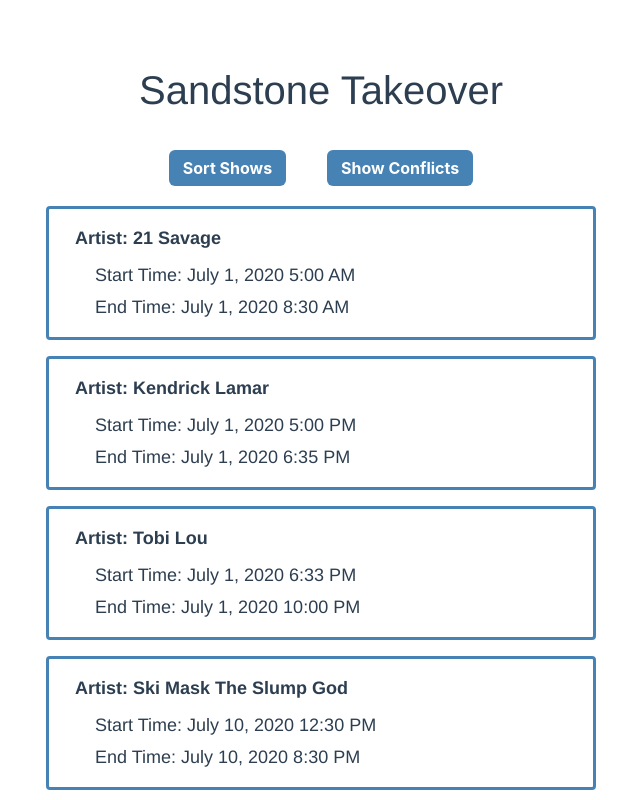
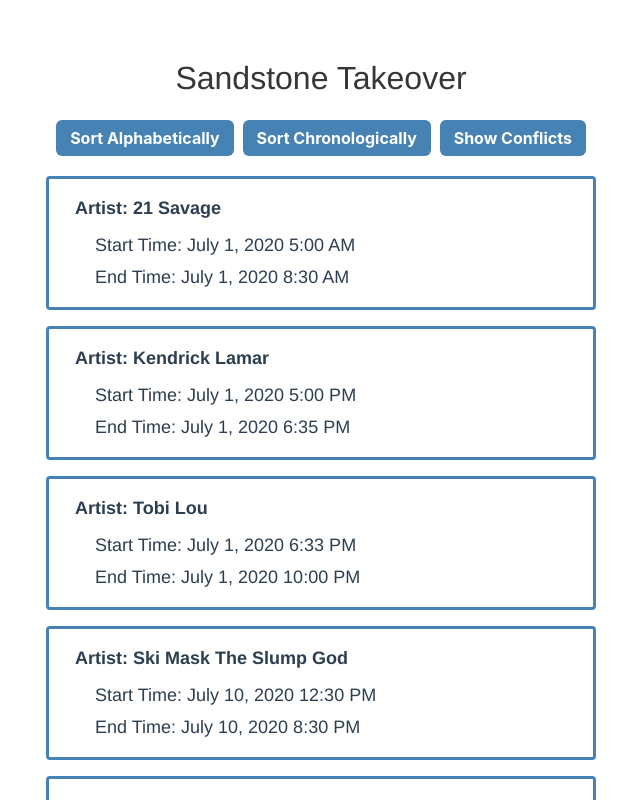
Before and after one commit to csabbert/sandstonetakeover, a Vue app: page / in a window 1280 px wide. Shown: the top 800 px of the page, without its empty margins (319-959 px from the left). Built offline with nearby package versions, Linux system fonts and the light colour scheme.

Commit message:
Commit_07July2022_2

```diff
--- a/src/App.vue
+++ b/src/App.vue
@@ -1,10 +1,12 @@
 <template>
   <div id="app">
-    <Shows />
+    <div class="title">
+      <h1>Sandstone Takeover</h1>
+    </div>
     <header>
       <div class="sort">
-        <button @click="handleClick('start')">Sort Shows</button>
-        &emsp;&emsp;
+        <button @click="sortClick('artist')">Sort Alphabetically</button>&nbsp;
+        <button @click="sortClick('start')">Sort Chronologically</button>&nbsp;
         <button>Show Conflicts</button>
       </div>
     </header>
@@ -13,30 +15,26 @@
 </template>
 
 <script lang="ts">
-import Vue from 'vue';
-import { ref } from '@vue/composition-api';
-import Shows from './components/Shows.vue';
+import {
+  ref,
+  defineComponent,
+} from '@vue/composition-api';
+// import Vue from 'vue';
 import ShowsList from './components/ShowsList.vue';
 import Show from './types/Show';
 import SortTime from './types/SortTime';
 import data from './assets/data.json';
 
-export default Vue.extend({
+export default defineComponent({
   name: 'App',
-  components: {
-    Shows,
-    ShowsList,
-  },
+  components: { ShowsList },
   setup() {
     const shows = ref<Show[]>(data);
-
     const sort = ref<SortTime>('start');
-
-    const handleClick = (term:SortTime) => {
+    const sortClick = (term:SortTime) => {
       sort.value = term;
     };
-
-    return { shows, handleClick, sort };
+    return { shows, sort, sortClick };
   },
 });
 </script>
@@ -50,9 +48,11 @@
   color: #2c3e50;
   margin-top: 60px;
 }
+title {
+    font-size: 40px;
+}
 header {
   text-align: center;
-  margin-top: 30px;
 }
 header.sort {
   margin-top: 20px;
@@ -67,7 +67,6 @@
   cursor: pointer;
   font-weight: bold;
   font-size: medium;
-
   transition-duration: 0.2s;
 }
 button:hover {
--- a/src/components/Shows.vue
+++ /dev/null
@@ -1,23 +0,0 @@
-<template>
-  <div class="Shows">
-    Sandstone Takeover
-
-  </div>
-</template>
-
-<script lang="ts">
-import { defineComponent } from '@vue/composition-api';
-// import data from '../assets/data.json';
-
-export default defineComponent({
-  name: 'Shows',
-  props: {
-    msg: String,
-  },
-});
-</script>
-
-<style lang="sass" scoped>
-.Shows
-  font-size: 40px
-</style>
--- a/src/components/ShowsList.vue
+++ b/src/components/ShowsList.vue
@@ -1,7 +1,7 @@
 <template>
   <div class="shows-list">
-    <ul>
-      <li v-for="show in sortedShows" :key="show.artist">
+    <transition-group name="list" tag="ul">
+      <li v-for="show in sortedShows" :key="show.start">
         <h2>Artist: {{show.artist}}</h2>
         <div class="start-time">
           <p>Start Time: {{show.start}}</p>
@@ -10,7 +10,7 @@
           <p>End Time: {{show.end}}</p>
         </div>
       </li>
-    </ul>
+    </transition-group>
   </div>
 </template>
 
@@ -31,16 +31,14 @@
     },
     sort: {
       required: true,
-      type: String as PropType<SortTime>,
+      type: Date as PropType<SortTime>,
     },
   },
   setup(props) {
-    const sortedShows = computed(() => {
-      return [...props.shows].sort((a: Show, b: Show) => {
-        return a[props.sort] > b[props.sort] ? 1 : -1;
-      });
-    });
-
+    const sortedShows = computed(
+      () => [...props.shows].sort((a: Show, b: Show) => (
+        a[props.sort] > b[props.sort] ? 1 : -1)),
+    );
     return { sortedShows };
   },
 });
@@ -79,4 +77,7 @@
     font-size: large;
     margin: 0 30px;
   }
+  .list-move {
+    transition: all 0.5s;
+  }
 </style>
--- a/src/types/Show.ts
+++ b/src/types/Show.ts
@@ -4,4 +4,4 @@
     end: string
 }
 
-export default Show
+export default Show;
--- a/src/types/SortTime.ts
+++ b/src/types/SortTime.ts
@@ -1,3 +1,3 @@
 type SortTime = 'artist' | 'start' | 'end'
 
-export default SortTime
+export default SortTime;
```
Also changed, not shown: src/assets/logo.png (deleted).
